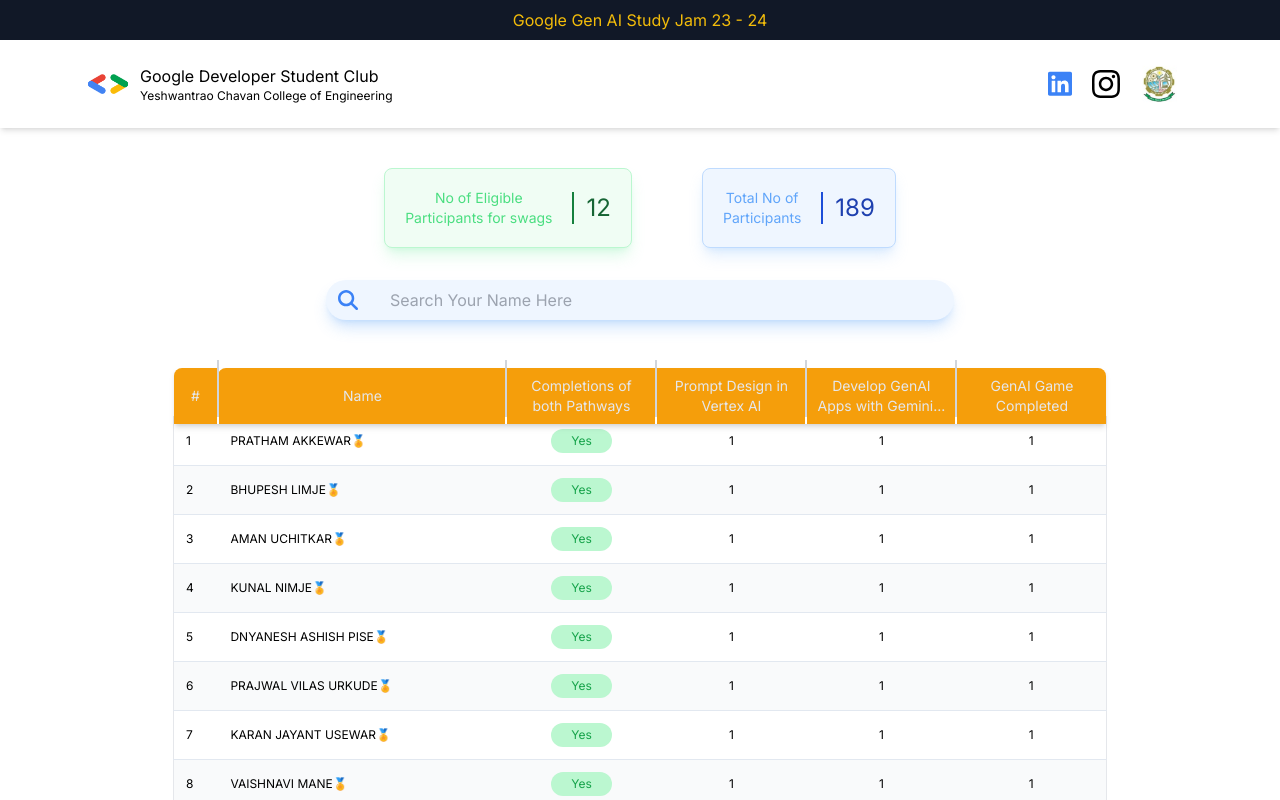
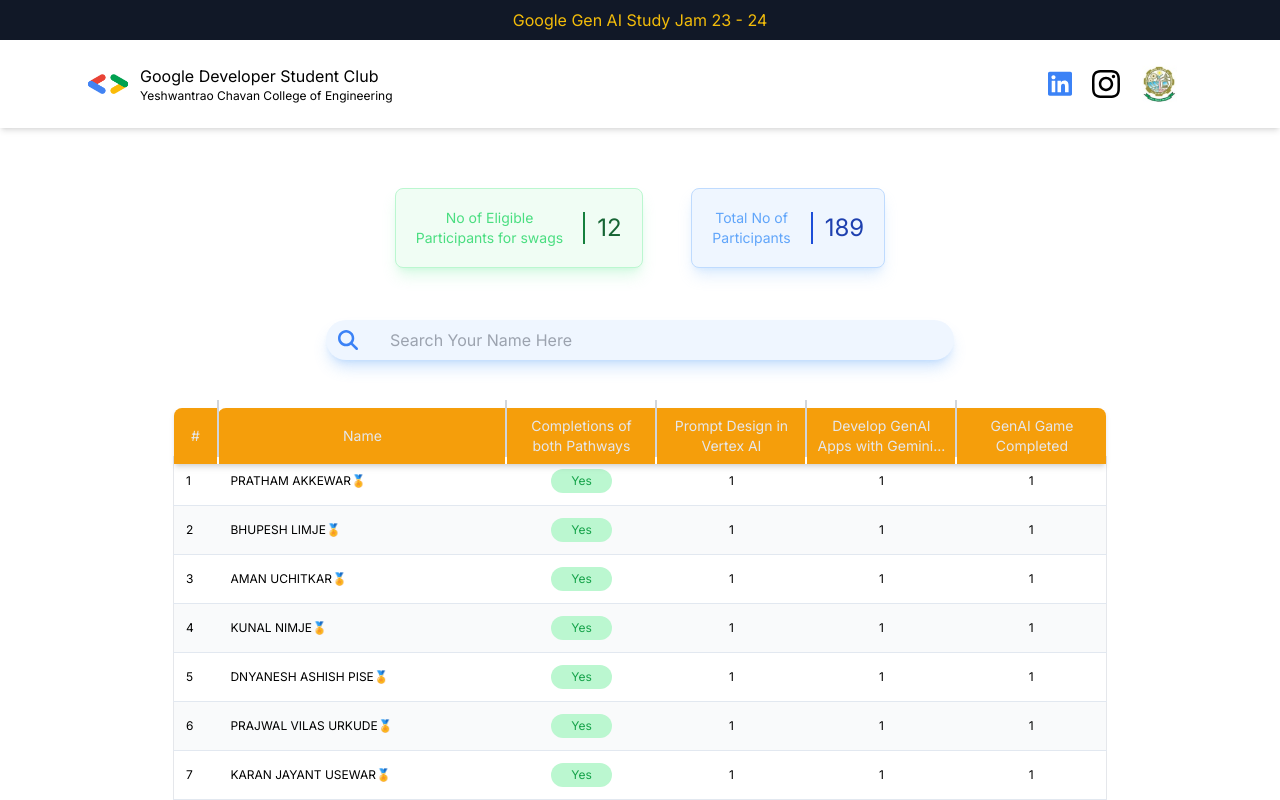
Before and after one commit to spectropaws/studyjams, a Next.js app: page / in a window 1280 px wide. Shown: the top 800 px of the page. Built offline with nearby package versions, Linux system fonts and the light colour scheme.

Commit message:
gen ai update 3

```diff
--- a/src/app/components/Table.Index.js
+++ b/src/app/components/Table.Index.js
@@ -2312,7 +2312,7 @@
             <div className="sec m-auto my-10 space-y-8 md:w-1/2 w-full mob:flex mob:flex-col">
 
 
-                <div className="info md:flex md:flex-row  flex flex-col mob:justify-center items-center md:space-y-0 space-y-5 mob:p-5 justify-evenly space-x-3 space-x-0">
+                <div className="info md:flex md:flex-row  flex flex-col mob:justify-center items-center md:space-y-0 space-y-5 p-5 justify-evenly space-x-0">
                     <div className="eligibleforswag md:w-fit w-full h-20 p-5 space-x-5 rounded-lg flex flex-row justify-evenly mob:justify-between items-center bg-green-50 shadow-lg shadow-green-300/30 border border-green-200">
                         <p className="text-center mob:text-start text-sm text-green-400">No of Eligible <br /> Participants for swags</p>
                         <p className="no text-2xl border-l-2 border-l-green-700 pl-3 text-green-800">{EligibleforSwags}</p>
```
